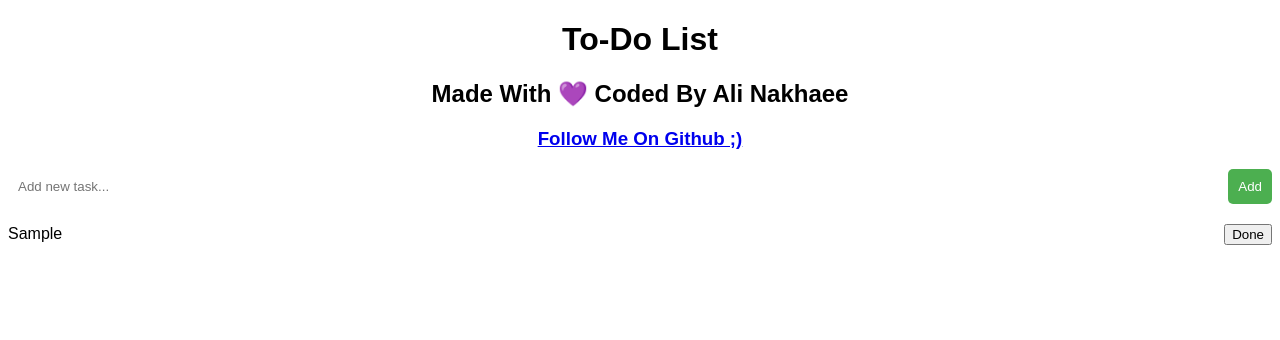
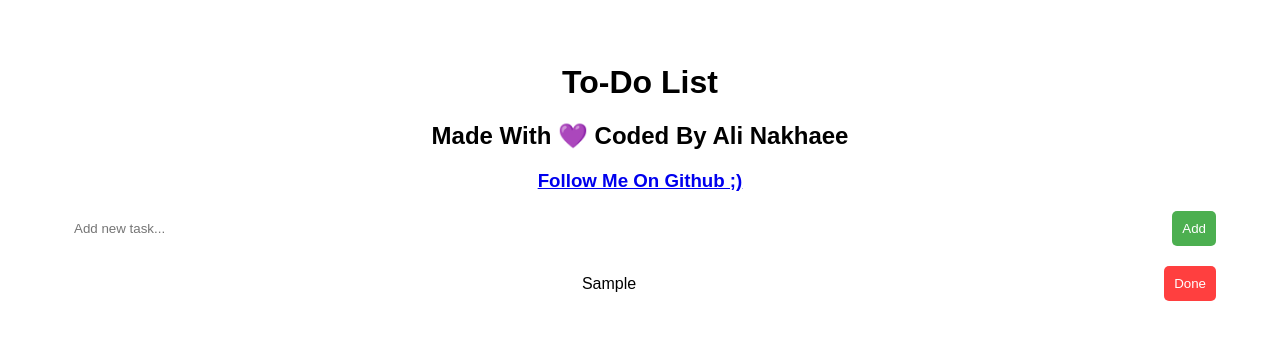
Before and after one commit to Haj4li/Haj4li.github.io, a plain HTML site: page ToDoApp/index.html in a window 1280 px wide. Both pictures are taken after typing "Sample" into the empty fields and a click on the button "Add". Drawn offline with Linux system fonts and the light colour scheme.

Commit message:
Add files via upload

```diff
--- a/ToDoApp/app.js
+++ b/ToDoApp/app.js
@@ -38,7 +38,7 @@ function loadTasks() {
     taskData.forEach((taskText) => {
       const taskItem = document.createElement("li");
       taskItem.innerHTML = `
-        <span class="task-text">${taskText}</span>
+        <span class="task-text" style="">${taskText}</span>
         <button class="task-done">Done</button>
       `;
       taskList.appendChild(taskItem);
--- a/ToDoApp/style.css
+++ b/ToDoApp/style.css
@@ -1,5 +1,6 @@
 body {
   font-family: Arial, sans-serif;
+  margin: 5%;
 }
 
 h1,
@@ -45,8 +46,14 @@ li {
 
 .task-text {
   flex-grow: 1;
+  text-align: center;
 }
 
 .task-done {
   margin-left: 10px;
+  padding: 10px;
+  border: none;
+  border-radius: 5px;
+  background-color: #ff3f3f;
+  color: white;
 }
```
